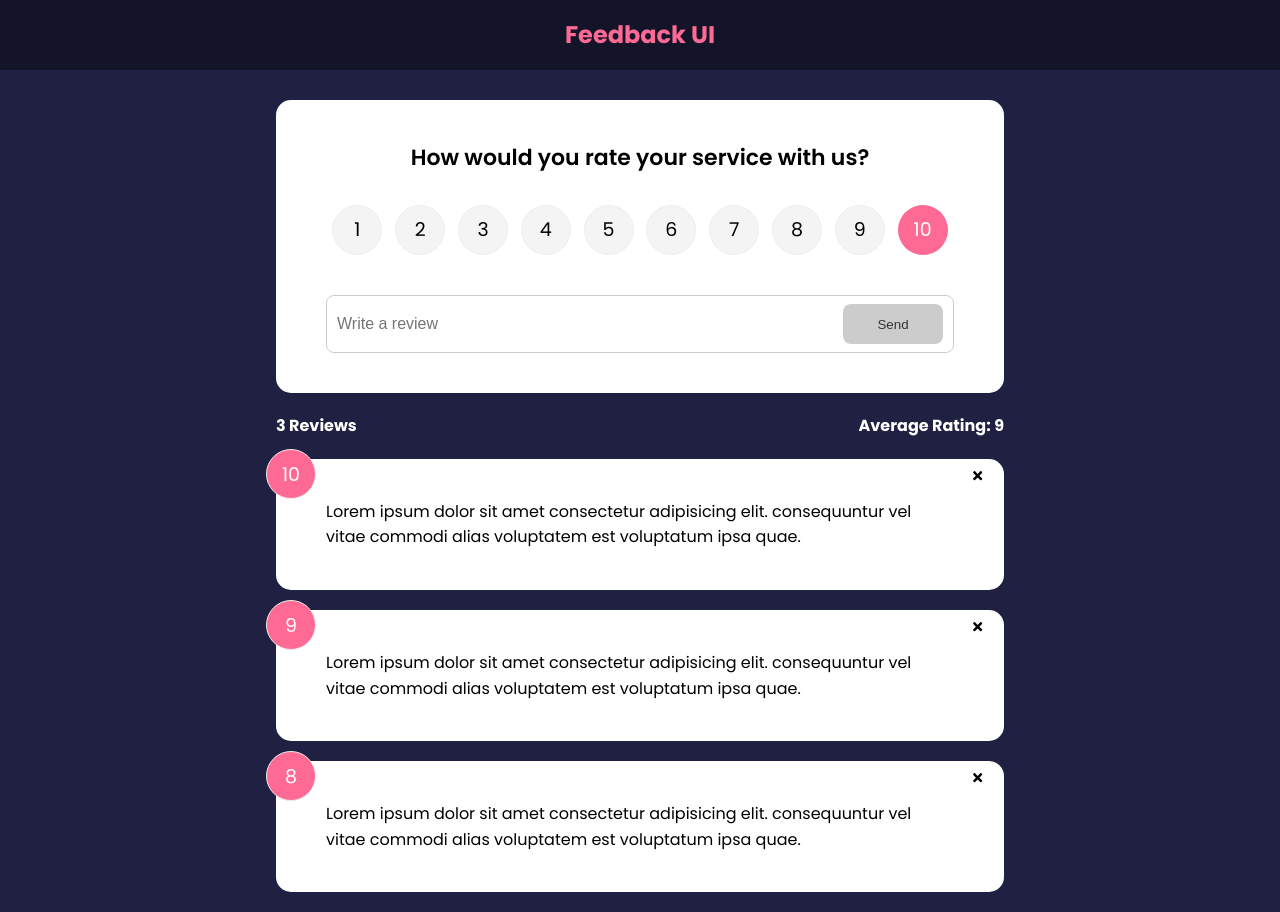
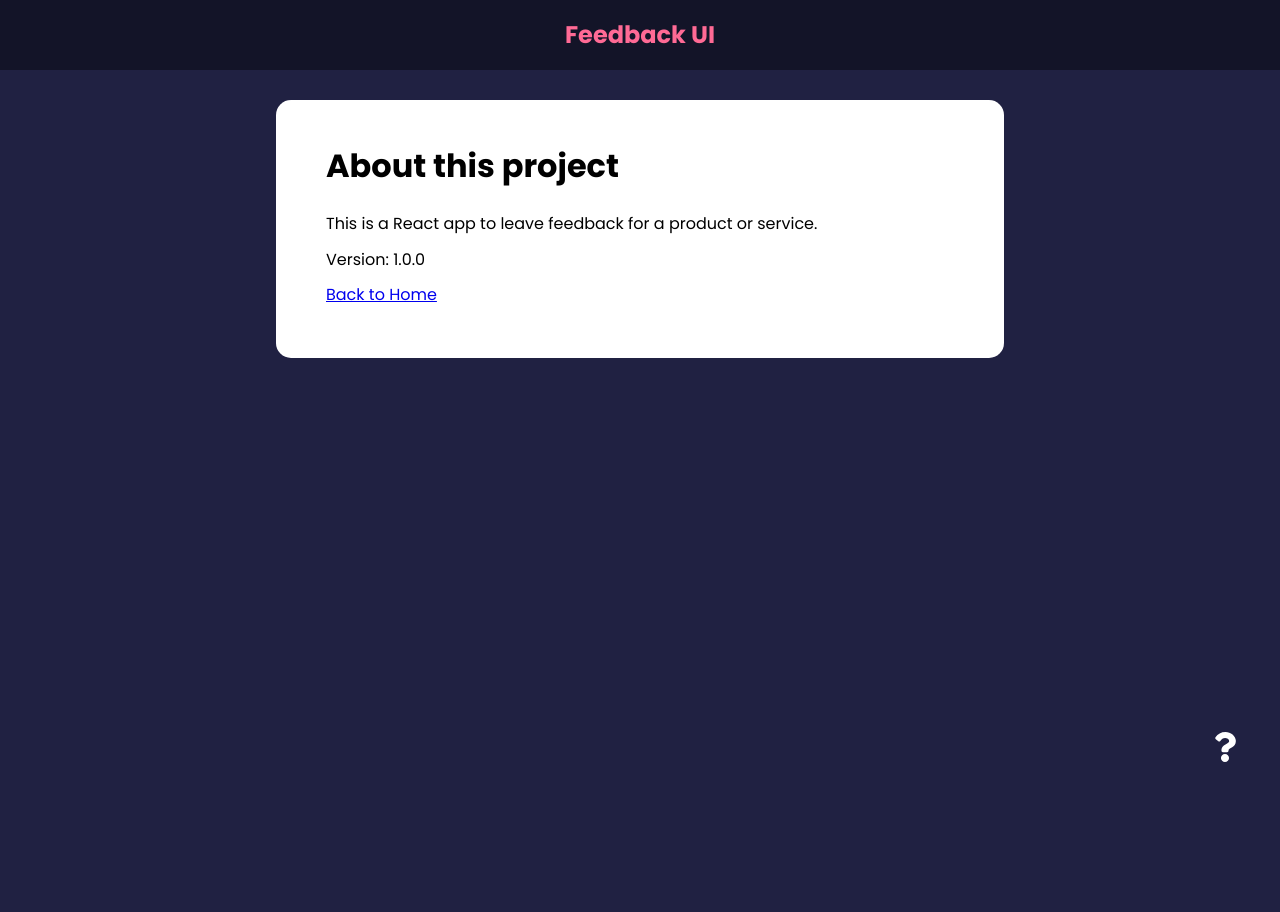
Before and after one commit to LinukaRiviRihan/feedback-app, a React (Create React App) app: page /about in a window 1280 px wide. After the commit the page ends 800 px from the top, so only its background shows below. Built offline with nearby package versions, Linux system fonts and the light colour scheme.

Commit message:
creating routes and links

```diff
--- a/package.json
+++ b/package.json
@@ -10,6 +10,7 @@
     "react": "^18.3.1",
     "react-dom": "^18.3.1",
     "react-icons": "^5.3.0",
+    "react-router-dom": "^6.28.0",
     "react-scripts": "5.0.1",
     "uuid": "^11.0.3",
     "web-vitals": "^2.1.4"
--- a/src/App.js
+++ b/src/App.js
@@ -1,9 +1,12 @@
 import { v4 as uuidv4 } from 'uuid';
+import { BrowserRouter as Router, Routes, Route } from 'react-router-dom';
 import { useState } from 'react';
 import Header from './components/Header';
 import FeedbackList from './components/FeedbackList';
 import FeedbackStats from './components/FeedbackStats';
 import FeedbackForm from './components/FeedbackForm';
+import AboutIconLink from './components/AboutIconLink';
+import AboutPage from './pages/AboutPage';
 
 import FeedbackData from './data/FeedbackData';
 
@@ -22,14 +25,30 @@ function App() {
   };
 
   return (
-    <>
+    <Router>
       <Header />
       <div className="container">
-        <FeedbackForm handleAdd={addFeedback} />
-        <FeedbackStats feedback={feedback} />
-        <FeedbackList feedback={feedback} handleDelete={deleteFeedback} />
+        <Routes>
+          <Route
+            exact
+            path="/"
+            element={
+              <>
+                <FeedbackForm handleAdd={addFeedback} />
+                <FeedbackStats feedback={feedback} />
+                <FeedbackList
+                  feedback={feedback}
+                  handleDelete={deleteFeedback}
+                />
+              </>
+            }
+          ></Route>
+          <Route path="/about" element={<AboutPage />} />
+        </Routes>
+
+        <AboutIconLink />
       </div>
-    </>
+    </Router>
   );
 }
 
--- /dev/null
+++ b/src/components/AboutIconLink.jsx
@@ -0,0 +1,14 @@
+import { FaQuestion } from 'react-icons/fa';
+import { Link } from 'react-router-dom';
+
+function AboutIconLink() {
+  return (
+    <div className="about-link">
+      <Link to="/about">
+        <FaQuestion size={30} />
+      </Link>
+    </div>
+  );
+}
+
+export default AboutIconLink;
--- a/src/index.css
+++ b/src/index.css
@@ -187,9 +187,16 @@ input:focus {
 
 /* FIX: Remove position: absolute to keep about icon at the bottom of the
  * document */
-.about-link {
+/* .about-link {
   display: flex;
   justify-content: flex-end;
+} */
+
+.about-link {
+  position: fixed;
+  bottom: 20px;
+  right: 20px;
+  padding: 10px 20px;
 }
 
 /* FIX: Remove position: absolute to keep about icon at the bottom of the
--- /dev/null
+++ b/src/pages/AboutPage.jsx
@@ -0,0 +1,20 @@
+import { Link } from 'react-router-dom';
+import Card from '../components/shared/Card';
+
+function AboutPage() {
+  return (
+    <Card>
+      <div className="about">
+        <h1>About this project</h1>
+        <p>This is a React app to leave feedback for a product or service.</p>
+        <p>Version: 1.0.0</p>
+
+        <p>
+          <Link to="/">Back to Home</Link>
+        </p>
+      </div>
+    </Card>
+  );
+}
+
+export default AboutPage;
```
Also changed, not shown: 1 other file (tests, documents, lock files or other folders).
